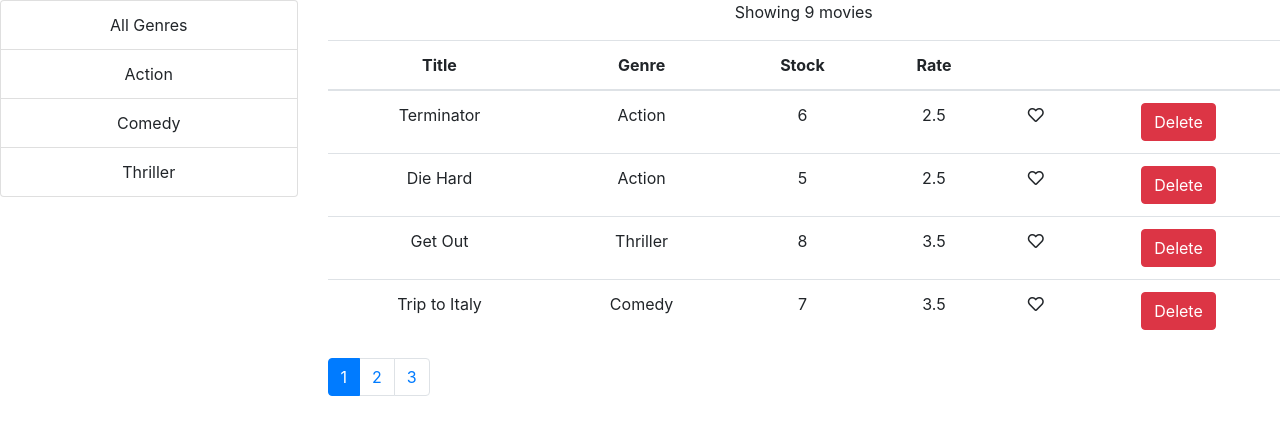
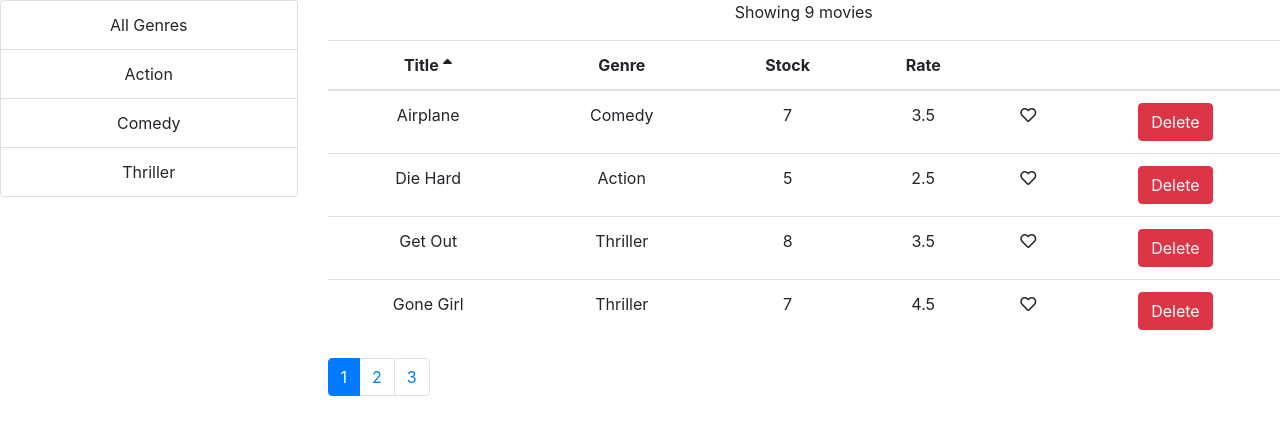
Before and after one commit to sisiliao/react-redux, a React (Create React App) app in the folder vidly/: page / in a window 1280 px wide. Shown: the top 434 px of the page. Built offline with nearby package versions, Linux system fonts and the light colour scheme.

Commit message:
Sorting done && component interfaces, reusable component.

```diff
--- a/vidly/src/App.css
+++ b/vidly/src/App.css
@@ -36,3 +36,7 @@
     transform: rotate(360deg);
   }
 }
+
+.clickable {
+  cursor: Pointer;
+}
--- a/vidly/src/components/Movie.jsx
+++ b/vidly/src/components/Movie.jsx
@@ -1,10 +1,11 @@
 import React, { Component } from 'react'
 import { getMovies } from '../services/fakeMovieService'
-import Like from './common/Like'
+import { getGenres } from '../services/fakeGenreService'
+import { paginate } from '../util/paginate'
 import Pagination from './common/Pagination'
-import { paginate } from '../util/paginate'
 import ListGroup from './common/ListGroup'
-import { getGenres } from '../services/fakeGenreService'
+import MovieTable from './MovieTable'
+import _ from 'lodash'
 
 export default class Movie extends Component {
   constructor() {
@@ -14,6 +15,7 @@ export default class Movie extends Component {
       currentPage: 0,
       movies: [],
       genres: [],
+      sortColumn: { path: 'title', order: 'asc' },
     }
   }
 
@@ -27,6 +29,10 @@ export default class Movie extends Component {
       ...this.state,
       movies: this.state.movies.filter((m) => m._id !== id),
     })
+  }
+
+  sortHandler = (sortColumn) => {
+    this.setState({ sortColumn })
   }
 
   likeHandler = (movie) => {
@@ -52,6 +58,31 @@ export default class Movie extends Component {
     })
   }
 
+  getPagedData = () => {
+    const {
+      movies: allMovies,
+      pageSize,
+      currentPage,
+      selectedGenre,
+      sortColumn,
+    } = this.state
+
+    const filteredMovie =
+      selectedGenre && selectedGenre._id
+        ? allMovies.filter((m) => m.genre._id === selectedGenre._id)
+        : allMovies
+
+    const sorted = _.orderBy(
+      filteredMovie,
+      [sortColumn.path],
+      [sortColumn.order]
+    )
+
+    const movies = paginate(sorted, currentPage, pageSize)
+
+    return { data: movies, totalCount: filteredMovie.length }
+  }
+
   render() {
     const {
       movies: allMovies,
@@ -59,19 +90,16 @@ export default class Movie extends Component {
       currentPage,
       genres,
       selectedGenre,
+      sortColumn,
     } = this.state
     const { length } = allMovies
-
-    const filteredMovie =
-      selectedGenre && selectedGenre._id
-        ? allMovies.filter((m) => m.genre._id === selectedGenre._id)
-        : allMovies
-
-    const movies = paginate(filteredMovie, currentPage, pageSize)
 
     if (length === 0) {
       return <p>There is no movie.</p>
     }
+
+    const { totalCount, data: movies } = this.getPagedData()
+
     return (
       <div className='row'>
         <div className='col-3'>
@@ -82,43 +110,18 @@ export default class Movie extends Component {
           ></ListGroup>
         </div>
         <div className='col'>
-          <p>Showing {filteredMovie.length} movies</p>
-          <table className='table'>
-            <thead>
-              <tr>
-                <th>Title</th>
-                <th>Genre</th>
-                <th>Stock</th>
-                <th>Rate</th>
-                <th></th>
-                <th></th>
-              </tr>
-            </thead>
-            <tbody>
-              {movies.map((m, i) => (
-                <tr key={m._id}>
-                  <td>{m.title}</td>
-                  <td>{m.genre.name}</td>
-                  <td>{m.numberInStock}</td>
-                  <td>{m.dailyRentalRate}</td>
-                  <td>
-                    <Like liked={m.liked} onLike={() => this.likeHandler(m)} />
-                  </td>
-                  <td>
-                    <button
-                      className='btn btn-danger'
-                      onClick={() => this.deleteHandler(m._id)}
-                    >
-                      Delete
-                    </button>
-                  </td>
-                </tr>
-              ))}
-            </tbody>
-          </table>
+          <p>Showing {totalCount} movies</p>
+          <MovieTable
+            movies={movies}
+            onLike={this.likeHandler}
+            onDelete={this.deleteHandler}
+            onSort={this.sortHandler}
+            sortColumn={sortColumn}
+          ></MovieTable>
+
           <Pagination
             currentPage={currentPage}
-            itemsCount={filteredMovie.length}
+            itemsCount={totalCount}
             pageSize={pageSize}
             onPageChange={this.pageHandler}
           ></Pagination>
--- /dev/null
+++ b/vidly/src/components/MovieTable.jsx
@@ -0,0 +1,44 @@
+import React, { Component } from 'react'
+import Like from './common/Like'
+
+import Table from './common/Table'
+
+class MovieTable extends Component {
+  render() {
+    const { movies, onSort, sortColumn } = this.props
+
+    const columns = [
+      { path: 'title', label: 'Title' },
+      { path: 'genre.name', label: 'Genre' },
+      { path: 'numberInStock', label: 'Stock' },
+      { path: 'dailyRentalRate', label: 'Rate' },
+      {
+        key: 'Like',
+        content: (m) => (
+          <Like liked={m.liked} onClick={() => this.props.onLike(m)} />
+        ),
+      },
+      {
+        key: 'Delete',
+        content: (m) => (
+          <button
+            className='btn btn-danger'
+            onClick={() => this.props.onDelete(m._id)}
+          >
+            Delete
+          </button>
+        ),
+      },
+    ]
+    return (
+      <Table
+        data={movies}
+        onSort={onSort}
+        sortColumn={sortColumn}
+        columns={columns}
+      ></Table>
+    )
+  }
+}
+
+export default MovieTable
--- a/vidly/src/components/common/Like.jsx
+++ b/vidly/src/components/common/Like.jsx
@@ -3,13 +3,13 @@ import React from 'react'
 //Input: liked: boolean
 //Output: onClick
 
-const Like = (props) => {
+const Like = ({ liked, onClick }) => {
   return (
-    <div onClick={props.onLike}>
-      {props.liked ? (
-        <i style={{ cursor: 'Pointer' }} className='fas fa-heart'></i>
+    <div onClick={onClick}>
+      {liked ? (
+        <i className='fas fa-heart clickable'></i>
       ) : (
-        <i style={{ cursor: 'Pointer' }} className='far fa-heart'></i>
+        <i className='far fa-heart clickable'></i>
       )}
     </div>
   )
--- a/vidly/src/components/common/ListGroup.jsx
+++ b/vidly/src/components/common/ListGroup.jsx
@@ -8,7 +8,6 @@ const ListGroup = (props) => {
     textProperty,
     valueProperty,
   } = props
-  console.log(items)
   return (
     <div>
       <ul className='list-group'>
--- /dev/null
+++ b/vidly/src/components/common/Table.jsx
@@ -0,0 +1,19 @@
+import React from 'react'
+import TableBody from './TableBody'
+import TableHeader from './TableHeader'
+
+const Table = ({ data, onSort, sortColumn, columns }) => {
+  return (
+    <table className='table'>
+      <TableHeader
+        columns={columns}
+        onSort={onSort}
+        sortColumn={sortColumn}
+      ></TableHeader>
+
+      <TableBody columns={columns} data={data}></TableBody>
+    </table>
+  )
+}
+
+export default Table
--- /dev/null
+++ b/vidly/src/components/common/TableBody.jsx
@@ -0,0 +1,27 @@
+import React from 'react'
+import _ from 'lodash'
+
+const TableBody = ({ data, columns }) => {
+  const renderCell = (item, column) => {
+    if (column.content) return column.content(item)
+    return _.get(item, column.path)
+  }
+
+  const createKey = (item, column) => {
+    return item._id + (column.path || column.key)
+  }
+
+  return (
+    <tbody>
+      {data.map((item) => (
+        <tr key={item._id}>
+          {columns.map((c) => (
+            <td key={createKey(item, c)}>{renderCell(item, c)}</td>
+          ))}
+        </tr>
+      ))}
+    </tbody>
+  )
+}
+
+export default TableBody
--- /dev/null
+++ b/vidly/src/components/common/TableHeader.jsx
@@ -0,0 +1,49 @@
+import React, { Component } from 'react'
+
+class TableHeader extends Component {
+  raiseSort = (path) => {
+    const sortColumn = { ...this.props.sortColumn }
+    if (path === sortColumn.path) {
+      sortColumn.order = sortColumn.order === 'asc' ? 'desc' : 'asc'
+    } else {
+      sortColumn.path = path
+      sortColumn.order = 'asc'
+    }
+    this.setState({
+      sortColumn,
+    })
+    this.props.onSort(sortColumn)
+  }
+
+  renderIcon = (column) => {
+    if (column.path !== this.props.sortColumn.path) {
+      return null
+    }
+    if (this.props.sortColumn.order === 'asc') {
+      return <i className='fas fa-sort-up'></i>
+    }
+
+    return <i className='fas fa-sort-down'></i>
+  }
+
+  render() {
+    const { columns, onSort } = this.props
+    return (
+      <thead>
+        <tr>
+          {columns.map((column) => (
+            <th
+              className='clickable'
+              key={column.path || column.key}
+              onClick={() => this.raiseSort(column.path)}
+            >
+              {column.label} {this.renderIcon(column)}
+            </th>
+          ))}
+        </tr>
+      </thead>
+    )
+  }
+}
+
+export default TableHeader
```
